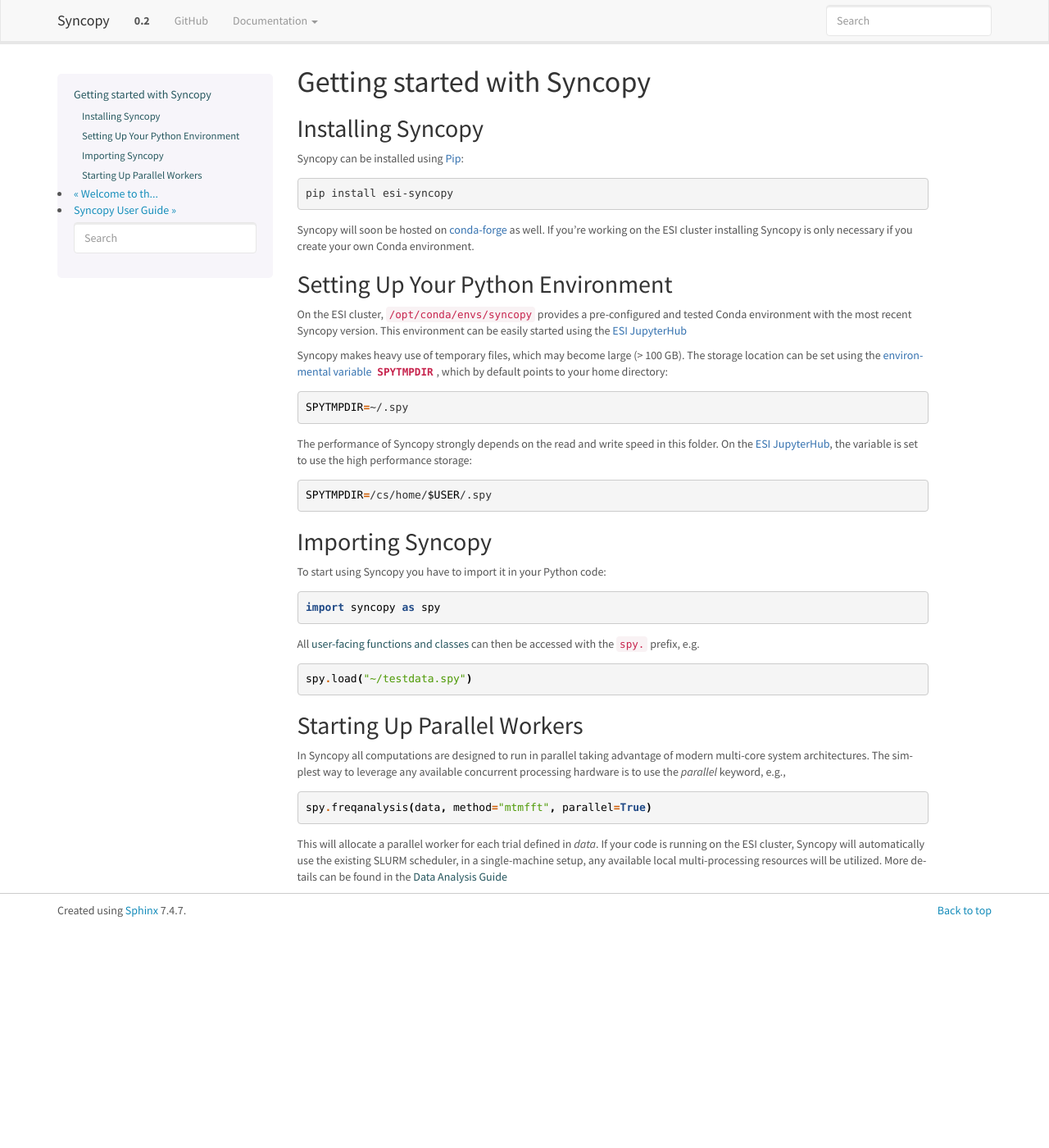
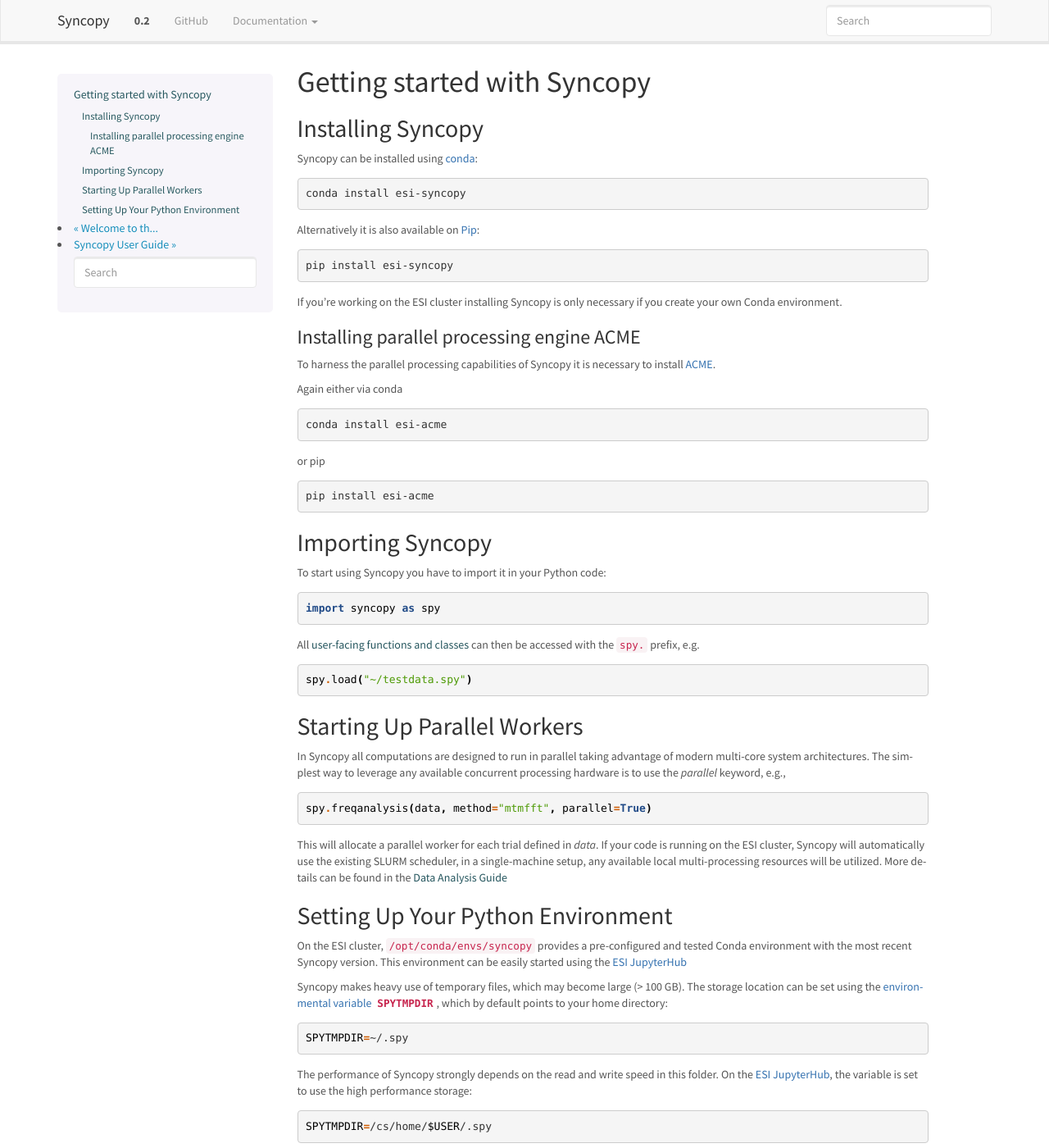
Before and after one commit to esi-neuroscience/syncopy, a Sphinx documentation site: the page built from doc/source/quickstart.rst, in a window 1280 px wide and 1400 px high. Shown: the whole window at 82% size. Built offline with Sphinx 7.4.7, drawn with Linux system fonts in a browser that asks for light colours; the version number is read from the project's files by our own code.

Commit message:
CHG: Improve doc

```diff
--- a/doc/source/quickstart.rst
+++ b/doc/source/quickstart.rst
@@ -4,40 +4,38 @@
 Installing Syncopy
 ------------------
 
-Syncopy can be installed using `Pip <https://pypi.org/project/pip/>`_:
+Syncopy can be installed using `conda <https://anaconda.org>`_:
+
+.. code-block:: bash
+
+    conda install esi-syncopy
+
+Alternatively it is also available on `Pip <https://pypi.org/project/pip/>`_:
 
 .. code-block:: bash
 
     pip install esi-syncopy
 
-Syncopy will soon be hosted on `conda-forge <https://conda-forge.org/>`_ as well.
 If you're working on the ESI cluster installing Syncopy is only necessary if
 you create your own Conda environment.
 
-Setting Up Your Python Environment
-----------------------------------
+Installing parallel processing engine ACME
+^^^^^^^^^^^^^^^^^^^^^^^^^^^^^^^^^^^^^^^^^^
 
-On the ESI cluster, ``/opt/conda/envs/syncopy`` provides a
-pre-configured and tested Conda environment with the most recent Syncopy
-version. This environment can be easily started using the `ESI JupyterHub
-<https://jupyterhub.esi.local>`_
+To harness the parallel processing capabilities of Syncopy
+it is necessary to install `ACME <https://github.com/esi-neuroscience/acme>`_.
 
-Syncopy makes heavy use of temporary files, which may become large (> 100 GB).
-The storage location can be set using the `environmental variable
-<https://linuxhint.com/bash-environment-variables/>`_ :envvar:`SPYTMPDIR`, which
-by default points to your home directory:
+Again either via conda
 
 .. code-block:: bash
 
-    SPYTMPDIR=~/.spy
+    conda install esi-acme
 
-The performance of Syncopy strongly depends on the read and write speed in
-this folder. On the `ESI JupyterHub <https://jupyterhub.esi.local>`_, the
-variable is set to use the high performance storage:
+or pip
 
 .. code-block:: bash
 
-    SPYTMPDIR=/cs/home/$USER/.spy
+    pip install esi-acme
 
 
 Importing Syncopy
@@ -72,3 +70,29 @@
 is running on the ESI cluster, Syncopy will automatically use the existing SLURM
 scheduler, in a single-machine setup, any available local multi-processing resources
 will be utilized. More details can be found in the :doc:`Data Analysis Guide <user/processing>`
+
+
+Setting Up Your Python Environment
+----------------------------------
+
+On the ESI cluster, ``/opt/conda/envs/syncopy`` provides a
+pre-configured and tested Conda environment with the most recent Syncopy
+version. This environment can be easily started using the `ESI JupyterHub
+<https://jupyterhub.esi.local>`_
+
+Syncopy makes heavy use of temporary files, which may become large (> 100 GB).
+The storage location can be set using the `environmental variable
+<https://linuxhint.com/bash-environment-variables/>`_ :envvar:`SPYTMPDIR`, which
+by default points to your home directory:
+
+.. code-block:: bash
+
+    SPYTMPDIR=~/.spy
+
+The performance of Syncopy strongly depends on the read and write speed in
+this folder. On the `ESI JupyterHub <https://jupyterhub.esi.local>`_, the
+variable is set to use the high performance storage:
+
+.. code-block:: bash
+
+    SPYTMPDIR=/cs/home/$USER/.spy
```
Also changed, not shown: doc/source/README.rst (+5 -4 lines).
